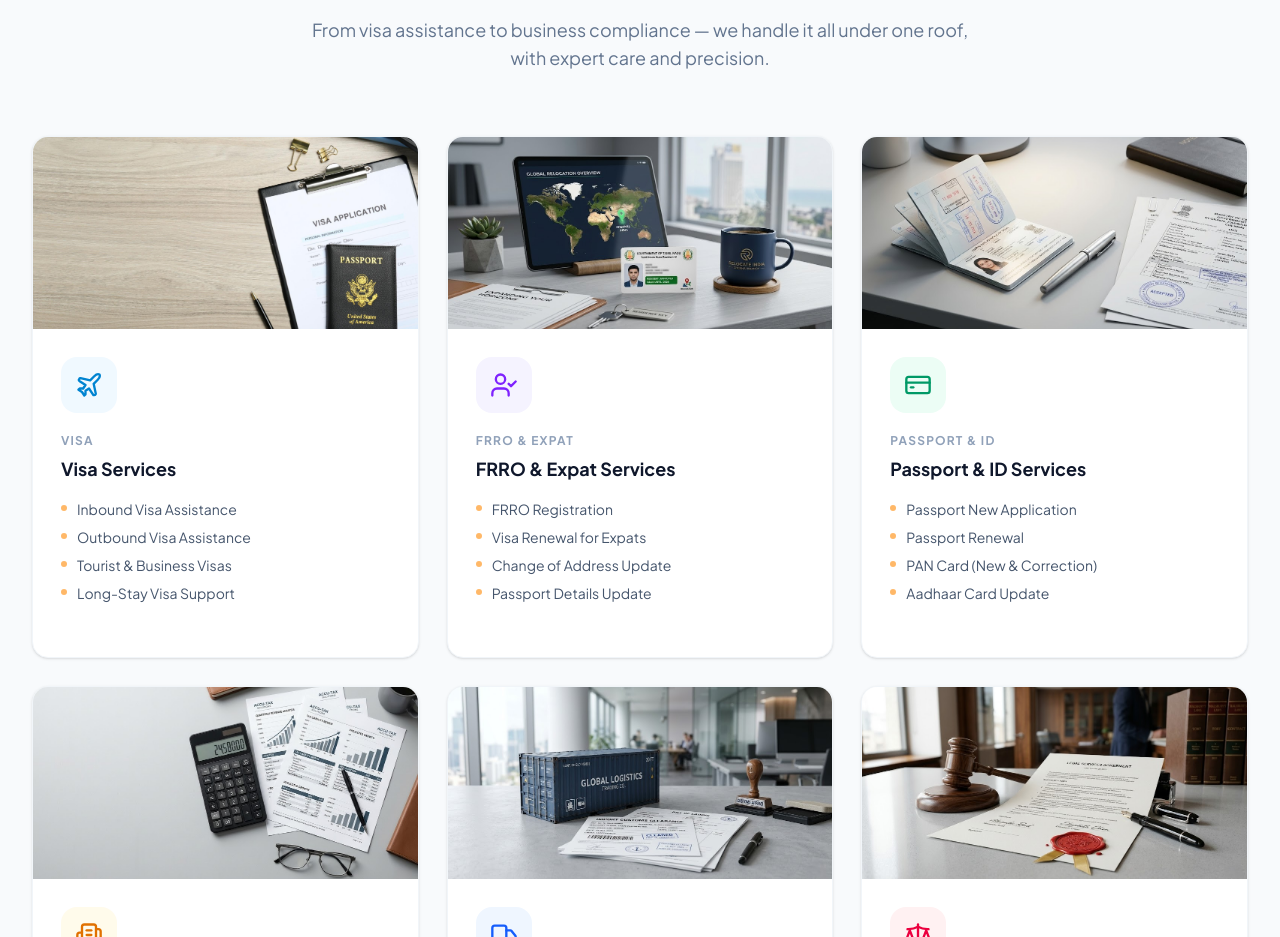
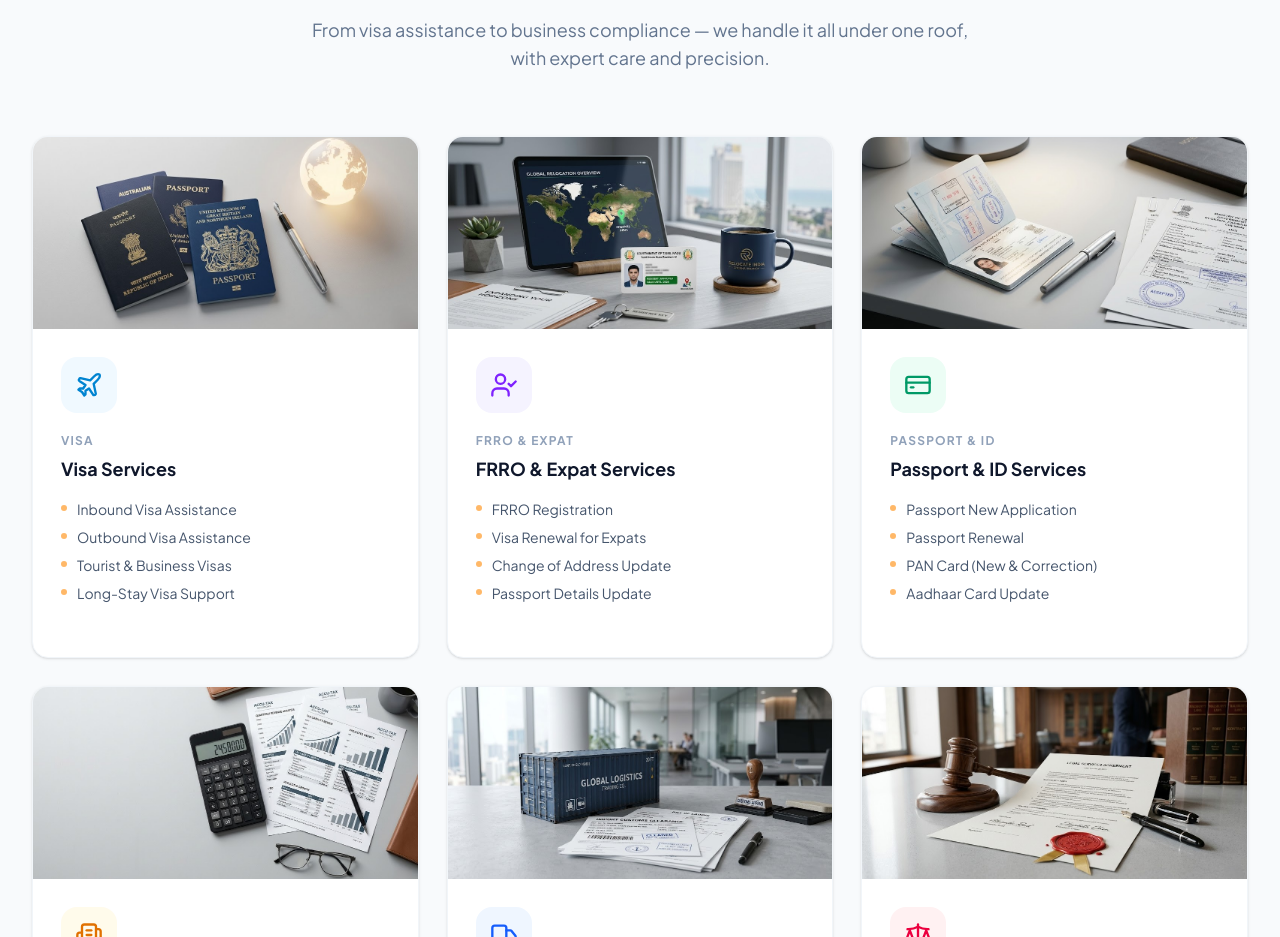
Before and after one commit to yakash4658r/Astral-Immigration-Services, a React (Vite) app: page / in a window 1280 px wide. Shown: the part 1940-2877 px from the top of the page. Built offline with nearby package versions, Linux system fonts and the light colour scheme.

Commit message:
Add files via upload

```diff
--- a/src/components/Services.tsx
+++ b/src/components/Services.tsx
@@ -30,7 +30,7 @@
       items: ['Inbound Visa Assistance', 'Outbound Visa Assistance', 'Tourist & Business Visas', 'Long-Stay Visa Support'],
       color: 'text-sky-600',
       bg: 'bg-sky-50',
-      image: `${import.meta.env.BASE_URL}images/visa.jpg` // ✅ Fixed: Removed 'public/' and added BASE_URL
+      image: `${import.meta.env.BASE_URL}images/visa-new.jpg` // ✅ Fixed: Removed 'public/' and added BASE_URL
     },
     {
       icon: <UserCheck className="w-7 h-7" />,
```
Also changed, not shown: images/visa-new.jpg (added).
